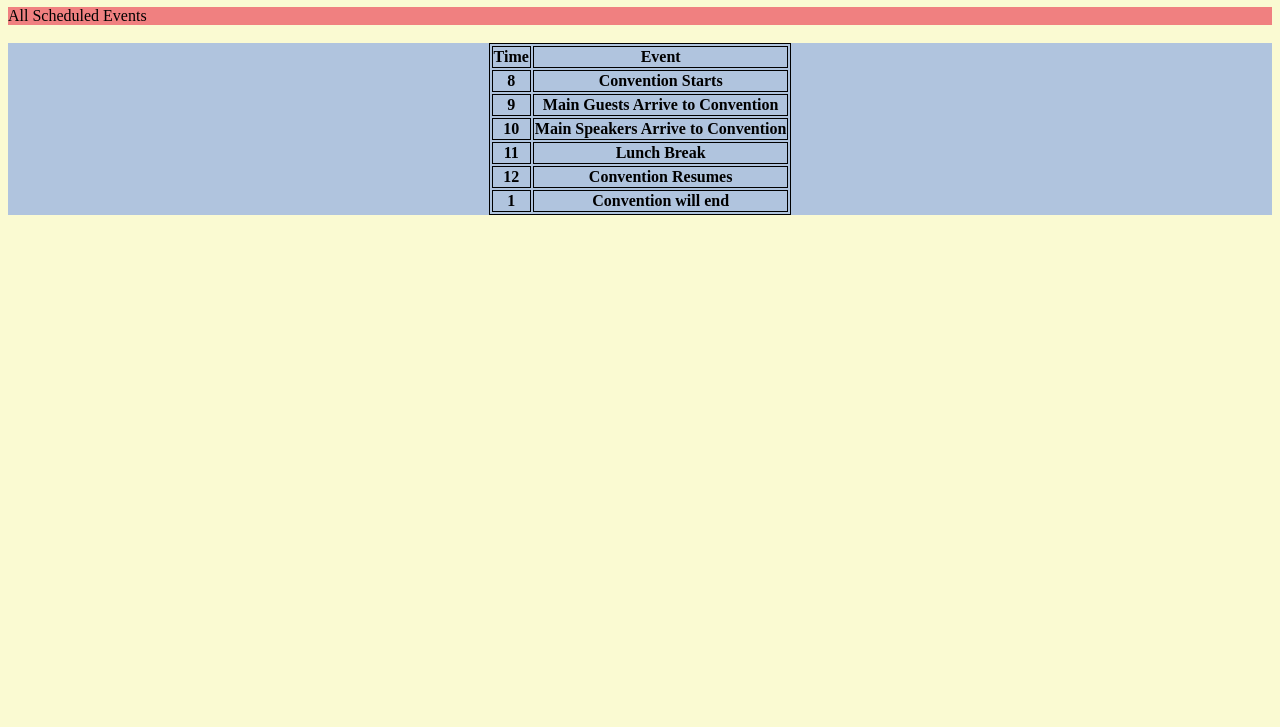
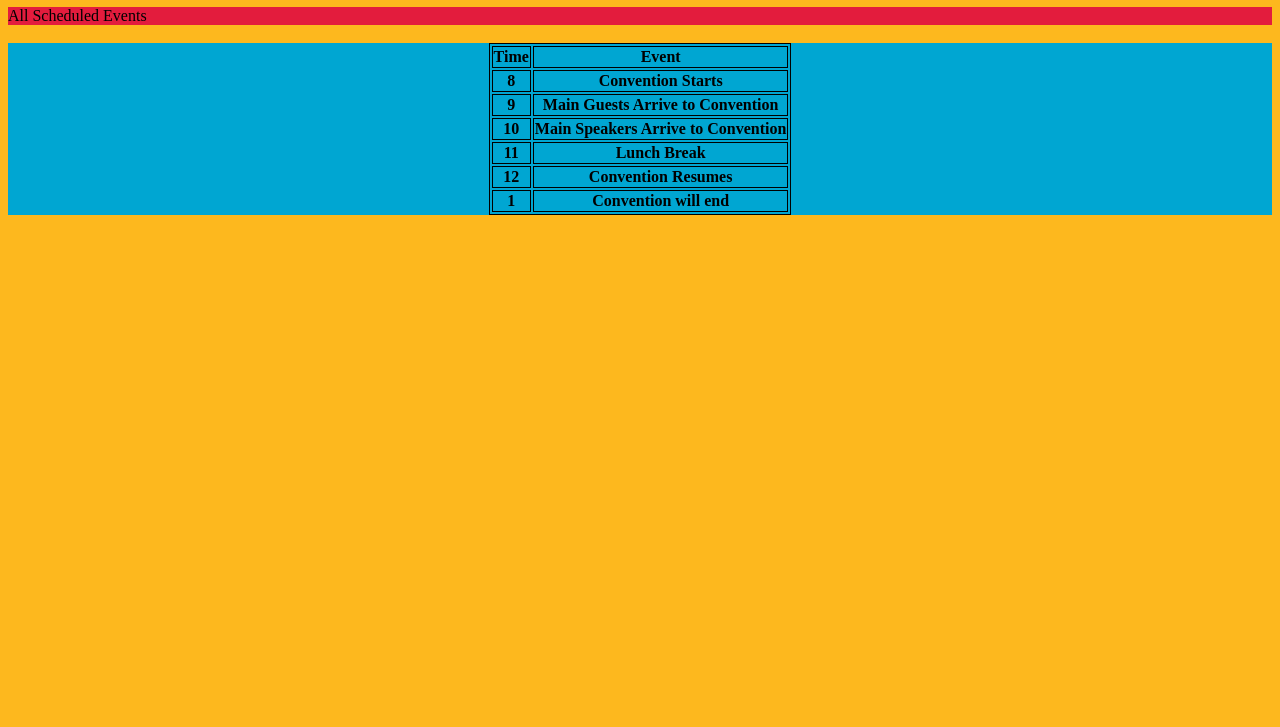
Before and after one commit to Vikramv2789/Change-JS, a plain HTML site: page events.html in a window 1280 px wide. Shown: the part 73-800 px from the top of the page. Drawn offline with Linux system fonts and the light colour scheme.

Commit message:
Update events.html

```diff
--- a/events.html
+++ b/events.html
@@ -7,14 +7,14 @@
     <title>Events</title>
     <style>
         body{
-            background-color: lightgoldenrodyellow;
+            background-color: #fdb81e;
         }
         h1{
             margin-left: auto;
             margin-right: auto;
         }
         #tab{
-            background-color: lightcoral;
+            background-color: #e31c3d;
         }
         table, td, th{
             border: 1px solid;
@@ -22,7 +22,7 @@
             margin-right: auto;
         }
         #tableDiv{
-            background-color: lightsteelblue;
+            background-color: #00a6d2;
         }
     </style>
 </head>
```
